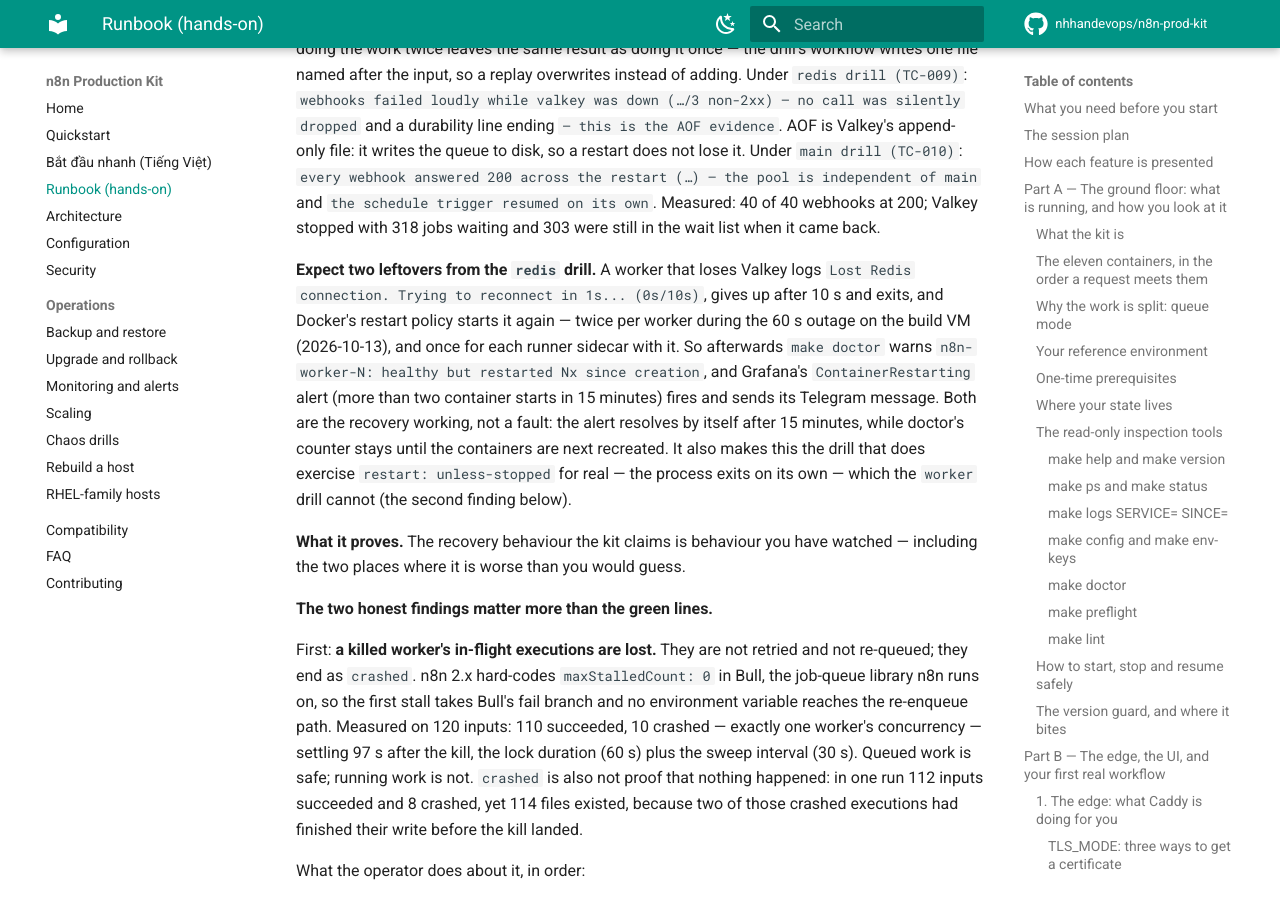
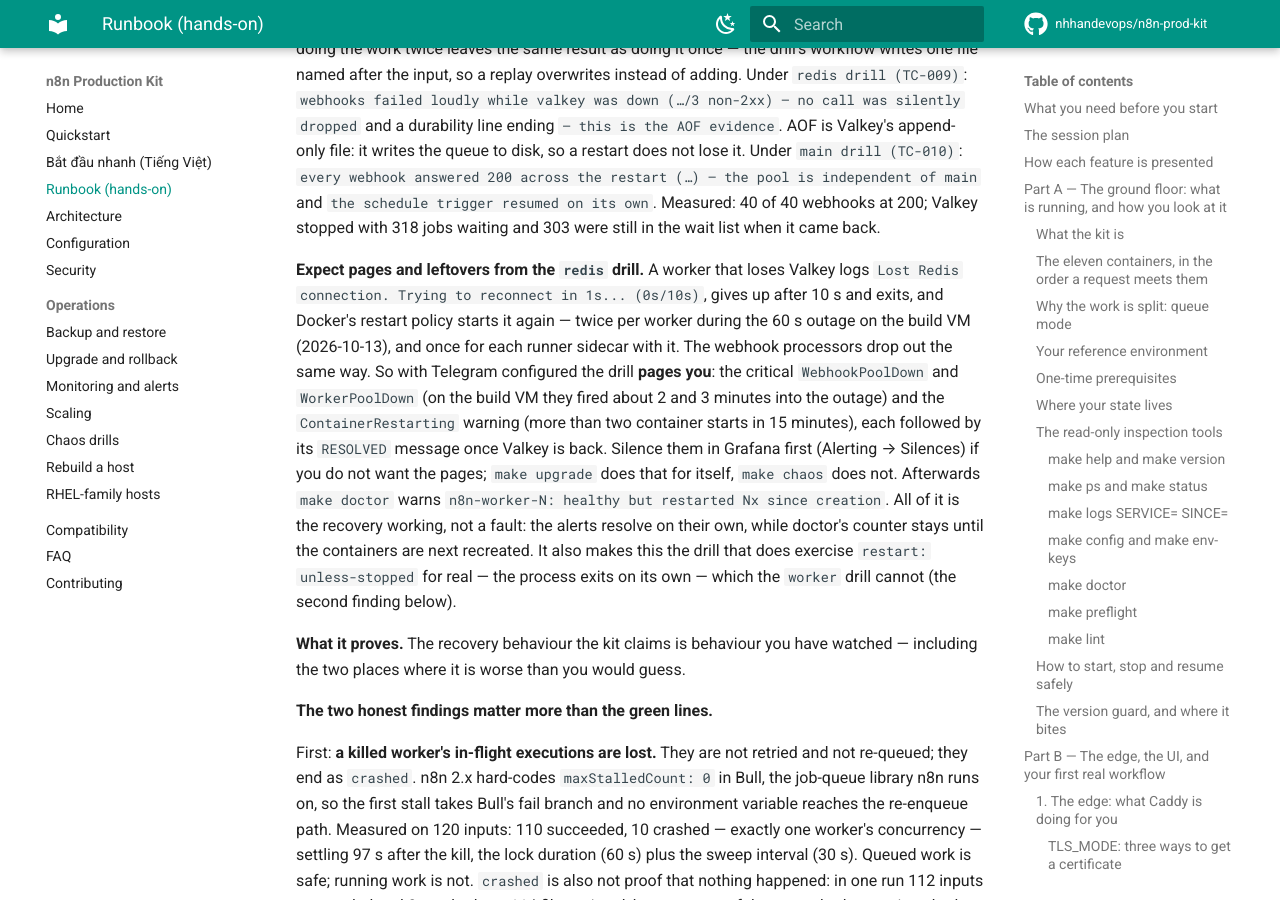
Before and after one commit to nhhandevops/n8n-prod-kit, an MkDocs documentation site: the page built from docs/runbook.md, in a window 1280 px wide and 900 px high, scrolled down 48303 px. Built offline with MkDocs 1.6.1 and Material for MkDocs 9.7.7, drawn with Linux system fonts in a browser that asks for light colours; comment, search, counter and statistics services are not loaded.

Commit message:
docs(runbook): the redis chaos drill pages WebhookPoolDown and WorkerPoolDown
Yesterday's D8 note said the redis drill leaves a ContainerRestarting
warning behind. Grafana's alert history and An's Telegram show more:
while Valkey is down the webhook processors and workers drop out, so the
critical WebhookPoolDown (about 2 min in) and WorkerPoolDown (about 3 min
in) fire and resolve once Valkey is back. Say so, and that make chaos,
unlike make upgrade, does not silence alerts.

HANDOFF: the alert-drill sign-off row is complete — both Telegram
messages arrived (An confirmed).

Co-Authored-By: Claude Opus 5.5 <noreply@anthropic.com>

```diff
--- a/docs/runbook.md
+++ b/docs/runbook.md
@@ -1804,13 +1804,16 @@ not lose it. Under `main drill (TC-010)`:
 `the schedule trigger resumed on its own`. Measured: 40 of 40 webhooks at 200; Valkey stopped with 318 jobs waiting
 and 303 were still in the wait list when it came back.
 
-**Expect two leftovers from the `redis` drill.** A worker that loses Valkey logs
+**Expect pages and leftovers from the `redis` drill.** A worker that loses Valkey logs
 `Lost Redis connection. Trying to reconnect in 1s... (0s/10s)`, gives up after 10 s and exits, and Docker's restart
 policy starts it again — twice per worker during the 60 s outage on the build VM (2026-10-13), and once for each
-runner sidecar with it. So afterwards `make doctor` warns `n8n-worker-N: healthy but restarted Nx since creation`, and
-Grafana's `ContainerRestarting` alert (more than two container starts in 15 minutes) fires and sends its Telegram
-message. Both are the recovery working, not a fault: the alert resolves by itself after 15 minutes, while doctor's
-counter stays until the containers are next recreated. It also makes this the drill that does exercise
+runner sidecar with it. The webhook processors drop out the same way. So with Telegram configured the drill **pages
+you**: the critical `WebhookPoolDown` and `WorkerPoolDown` (on the build VM they fired about 2 and 3 minutes into the
+outage) and the `ContainerRestarting` warning (more than two container starts in 15 minutes), each followed by its
+`RESOLVED` message once Valkey is back. Silence them in Grafana first (Alerting → Silences) if you do not want the
+pages; `make upgrade` does that for itself, `make chaos` does not. Afterwards `make doctor` warns
+`n8n-worker-N: healthy but restarted Nx since creation`. All of it is the recovery working, not a fault: the alerts
+resolve on their own, while doctor's counter stays until the containers are next recreated. It also makes this the drill that does exercise
 `restart: unless-stopped` for real — the process exits on its own — which the `worker` drill cannot (the second
 finding below).
 
```
Also changed, not shown: n8n-kit-CHANGELOG.md (+2 -1 lines), n8n-kit-HANDOFF.md (+2 -2 lines), warning_bug_and_solutions.md (+1 -1 lines).
